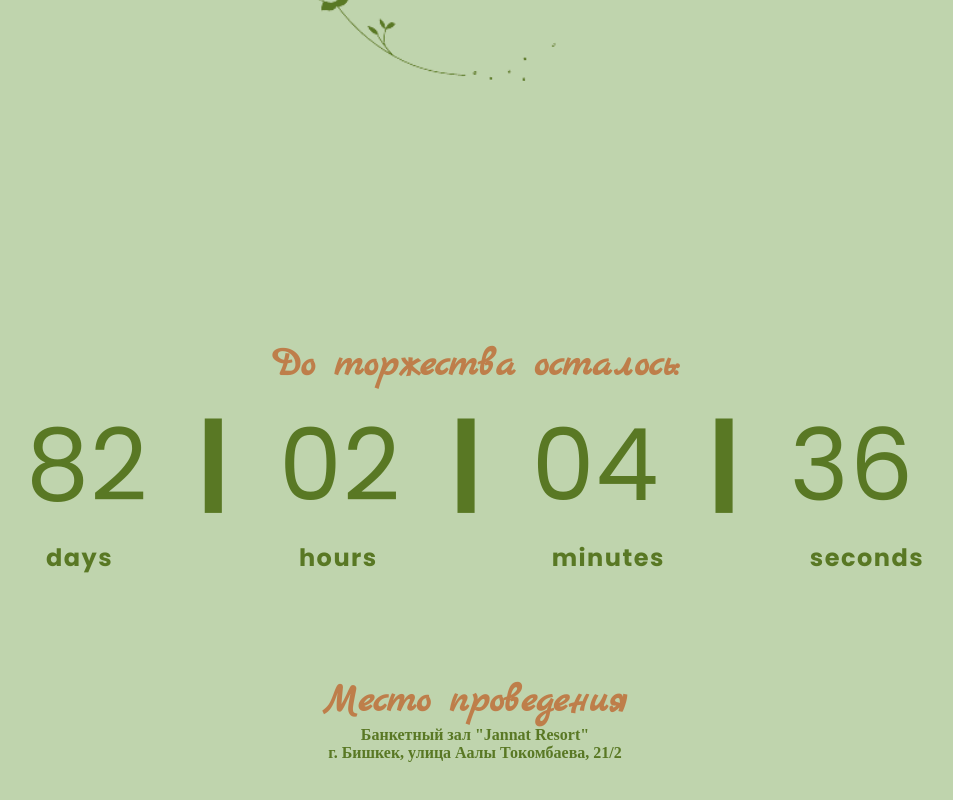
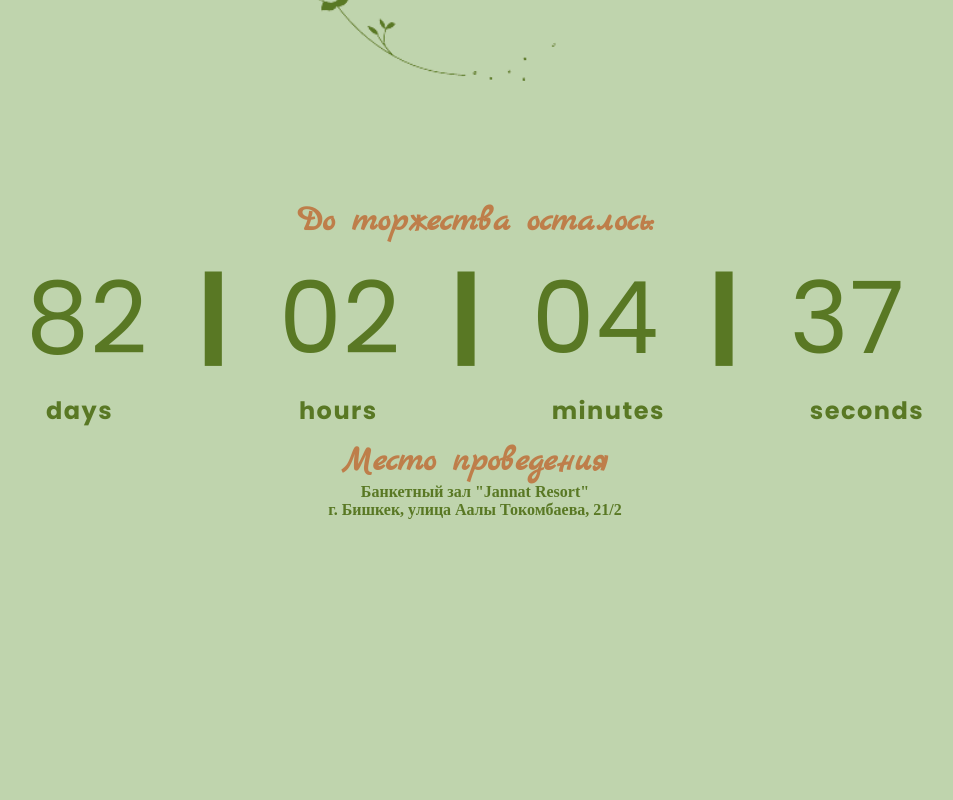
Before and after one commit to Aiperiwa/event, a React (Create React App) app: page / in a window 1280 px wide. Shown: the part 1828-2628 px from the top of the page, without its empty margins (165-1118 px from the left). Built offline with nearby package versions, Linux system fonts and the light colour scheme.

Commit message:
fixed timer

```diff
--- a/src/components/map/map.jsx
+++ b/src/components/map/map.jsx
@@ -7,7 +7,7 @@ const Map = () => {
       <h2>Место проведения</h2>
       <p>Банкетный зал "Jannat Resort"</p>
       <p>г. Бишкек, улица Аалы Токомбаева, 21/2</p>
-      <iframe
+      <iframe className={M.map}
         src="https://yandex.ru/map-widget/v1/-/CCUsvOApXC"
         width="80%"
         height="400px"
--- a/src/components/map/map.module.css
+++ b/src/components/map/map.module.css
@@ -6,10 +6,15 @@
 .container h2 {
     font-family: 'Marck Script', cursive;
     color: #BE7E4A;
-    font-size: 40px;
+    font-size: 35px;
 }
 
 .container p {
     font-family: "Noto Serif Jp", serif;
     color: #597824;
 }
+
+.map{
+    margin-top: 20px;
+
+}
--- a/src/components/timerSection/timer.module.css
+++ b/src/components/timerSection/timer.module.css
@@ -8,7 +8,8 @@
 
 .bcg {
   width: 100%;
-  height: 436px;
+  height: 150px;
+  margin-bottom: 50px;
   color: #597824;
   display: flex;
   flex-direction: column;
@@ -23,7 +24,7 @@
 .bcg h1 {
   font-family: 'Marck Script', cursive;
   color: #BE7E4A;
-  font-size: 40px;
+  font-size: 35px;
 }
 
 .numbers {
@@ -62,15 +63,15 @@ p {
   /* align-items: center; */
 }
 
-@media screen and (max-width: 450px) {
+@media screen and (max-width: 451px) {
   .bcg {
     display: flex;
     align-items: center;
   }
    .bcg h1 {
     margin: 0 25px;
-    margin-bottom: 100px;
-  }
+    margin-bottom: 20px;
+    }
 
   .numbers {
     font-size: 40px;
```
